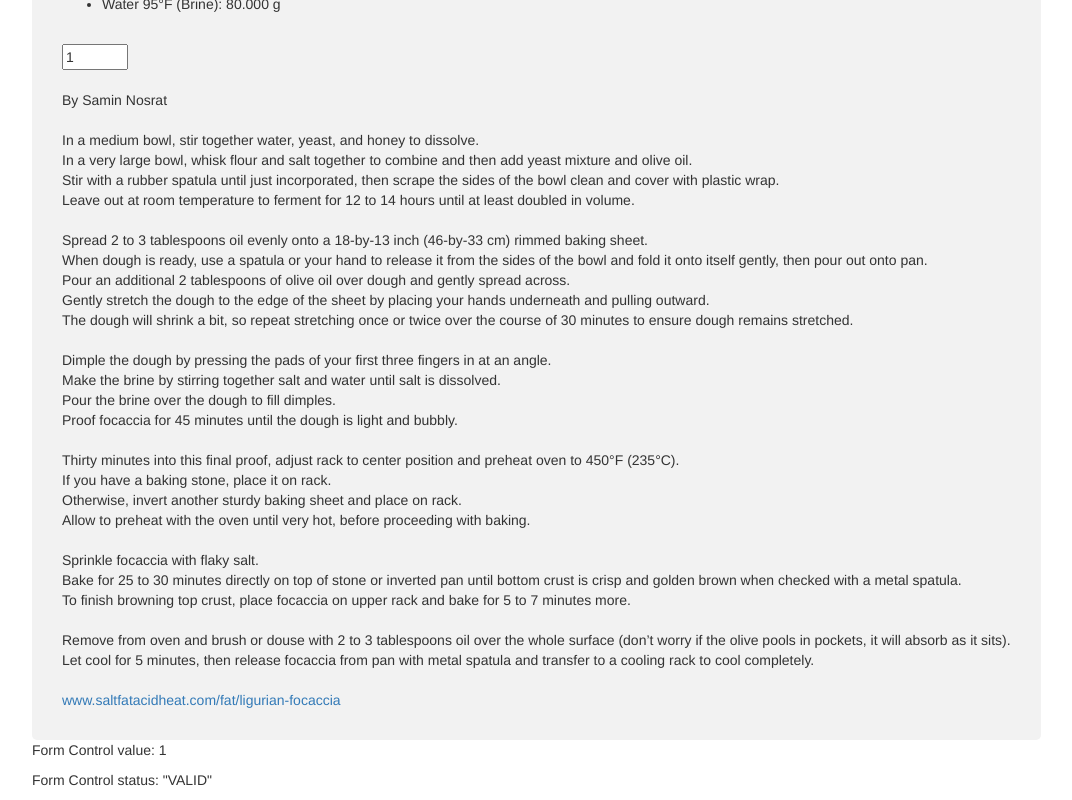
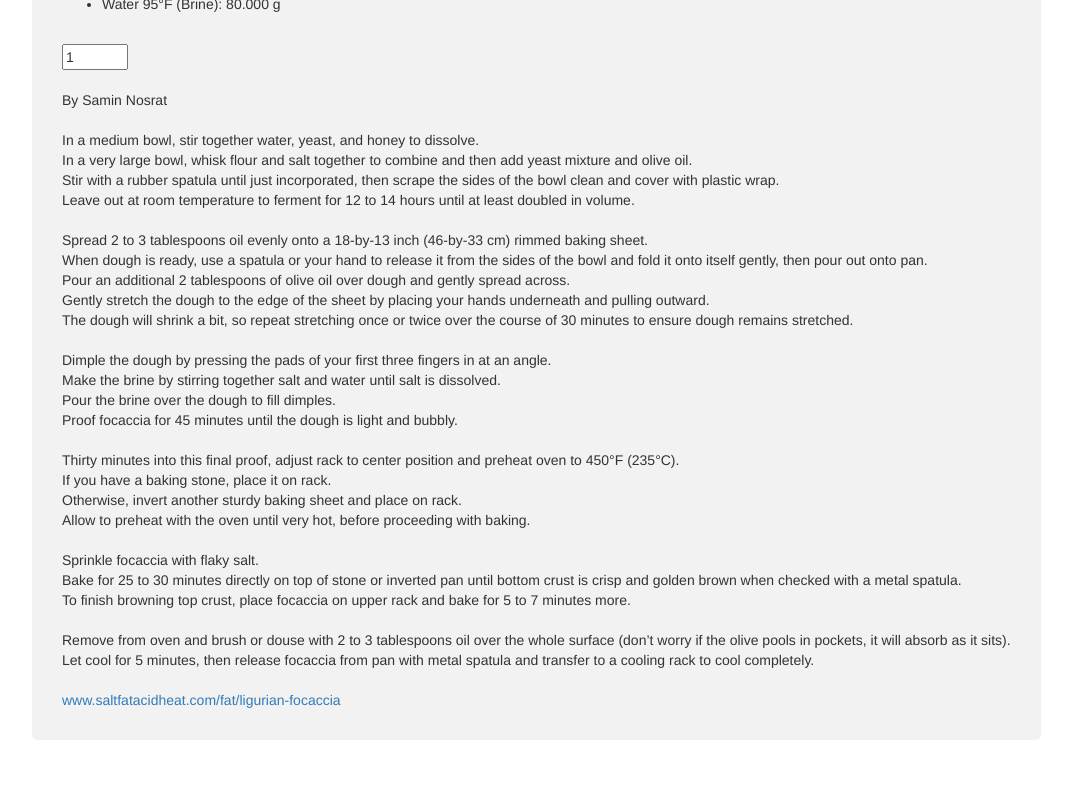
Before and after one commit to alannguyen5102/bread-generator, an Angular app: page / in a window 1280 px wide. Shown: the part 342-1142 px from the top of the page, without its empty margins (38-1110 px from the left). After the commit the page ends 1082 px from the top, so only its background shows below. Built offline with nearby package versions, Linux system fonts and the light colour scheme.

Commit message:
removing some debug

```diff
--- a/src/app/dough/dough-list/dough-list.component.html
+++ b/src/app/dough/dough-list/dough-list.component.html
@@ -76,5 +76,3 @@
     </div>
 
 </div>
-<p>Form Control value: {{ percentageControl.value | json }}</p>
-<p>Form Control status: {{ percentageControl.status | json }}</p>
```
